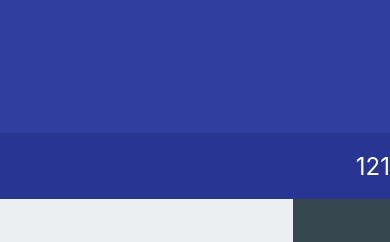
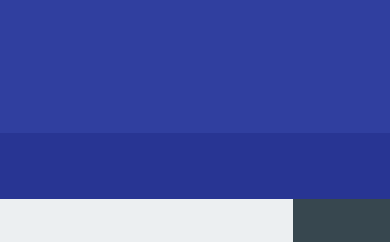
Before and after one commit to tanzirulnayan/Calculator-App, a React Native app: screen / in a window 390 px wide. Shown: the top 242 px of the page. Built offline with nearby package versions, Linux system fonts and the light colour scheme.

Commit message:
calculation WIP

```diff
--- a/App.js
+++ b/App.js
@@ -12,7 +12,9 @@
 
   calculateResult() {
     const text = this.state.resultText;
-    // if ()
+    this.setState({
+      calculationText: eval(text),
+    });
   }
 
   buttonPressed(text) {
@@ -49,6 +51,7 @@
             resultText: this.state.resultText + operation,
           });
         }
+        break;
     }
   }
 
@@ -88,7 +91,7 @@
           <Text style={styles.resultText}>{this.state.resultText}</Text>
         </View>
         <View style={styles.calculation}>
-          <Text style={styles.calculationText}>121</Text>
+          <Text style={styles.calculationText}>{this.state.calculationText}</Text>
         </View>
         <View style={styles.buttons}>
           <View style={styles.numbers}>{rows}</View>
```
